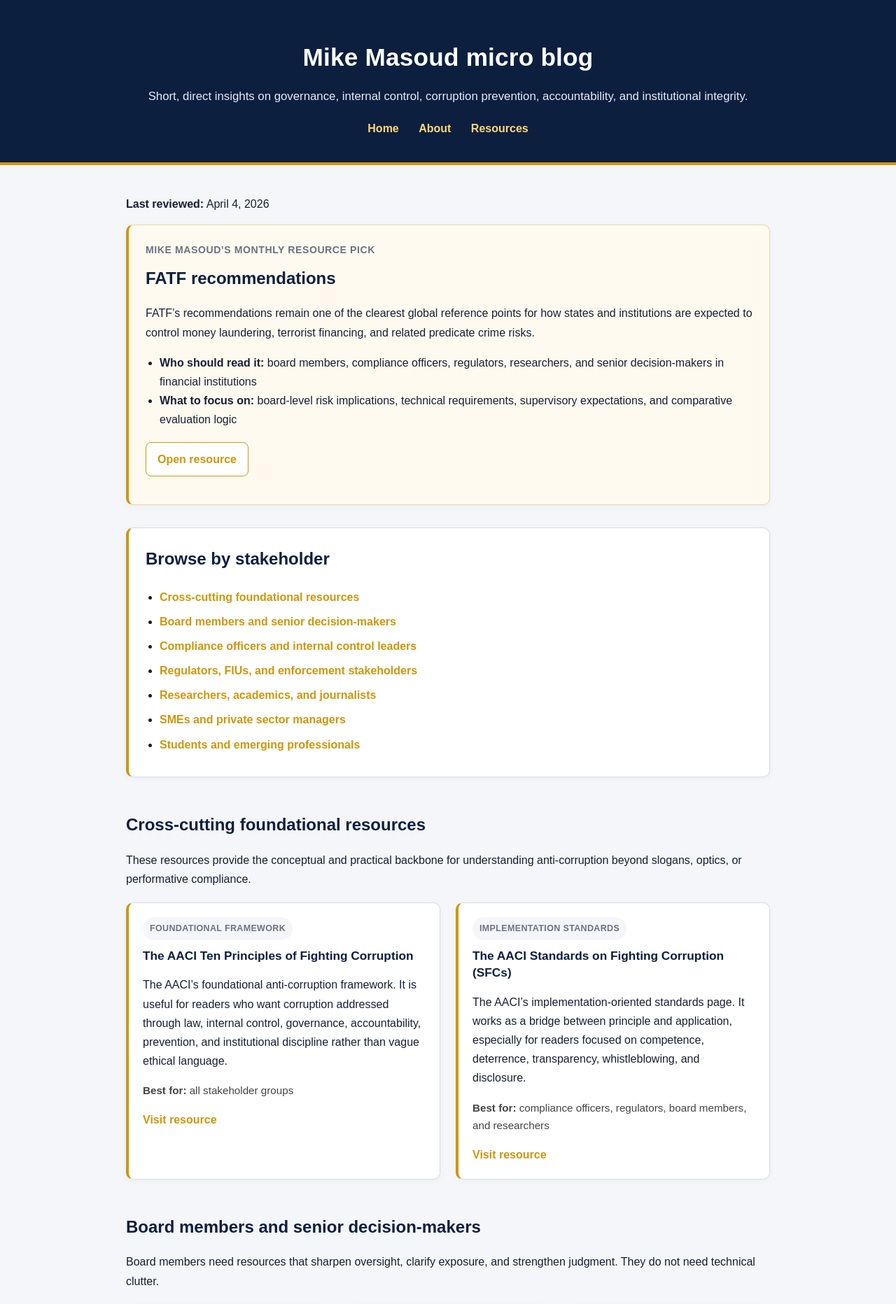
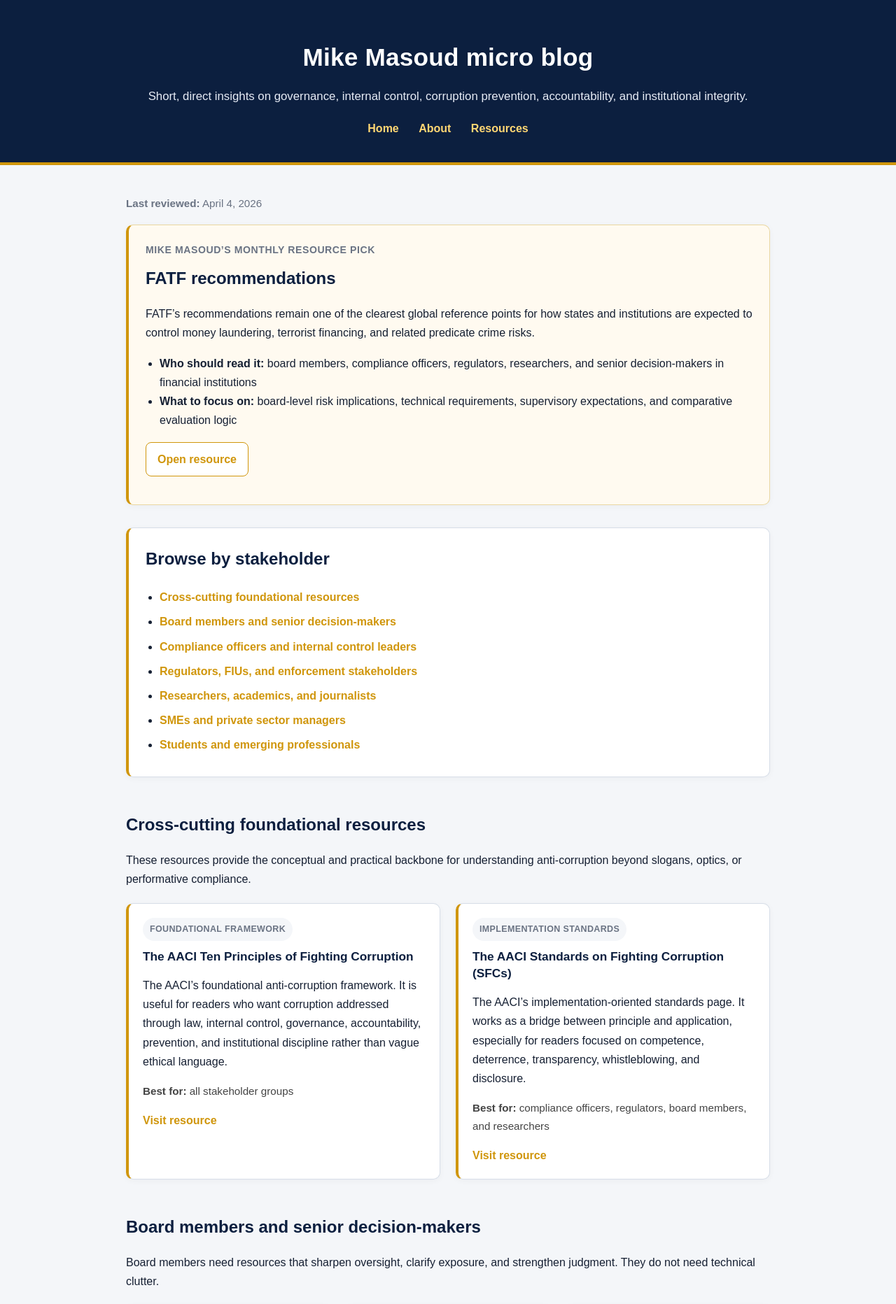
Before and after one commit to mikemasoud/microblog, a Jekyll site: the page built from resources.html, in a window 1280 px wide. Shown: the top 1864 px of the page at 70% size. Built offline with Jekyll 4.4.1, drawn with Linux system fonts in a browser that asks for light colours.

Commit message:
Update style.css

```diff
--- a/assets/style.css
+++ b/assets/style.css
@@ -378,3 +378,9 @@ body {
 .site-legal a:hover {
   text-decoration: underline;
 }
+
+.last-reviewed {
+  margin: 0 0 18px;
+  font-size: 0.95rem;
+  color: #6a7383;
+}
```
